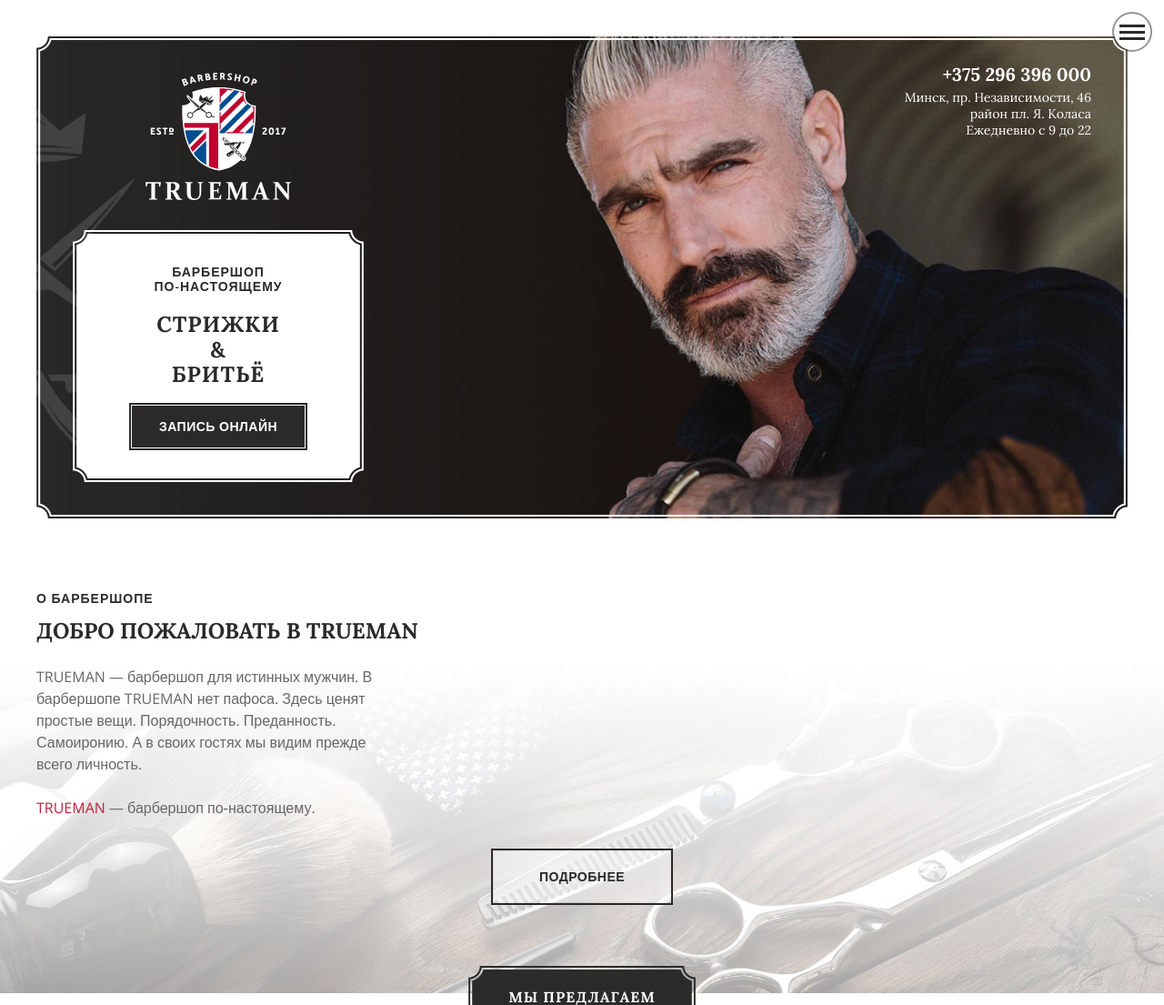
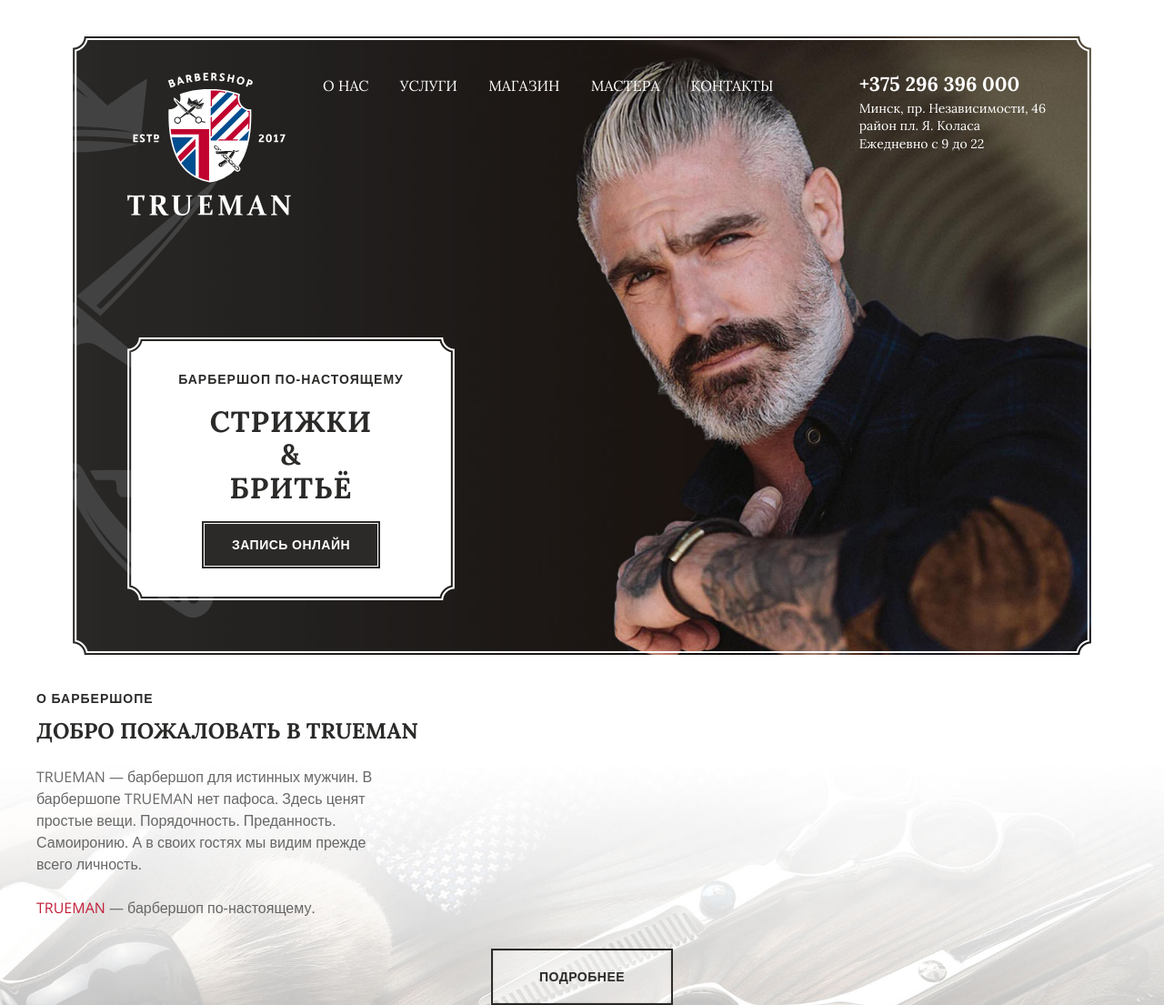
Before and after one commit to nigel-riss/trueman, a PHP site: page / in a window 1280 px wide. Shown: the top 1105 px of the page at 91% size. Run offline with PHP 8.4, Linux system fonts and the light colour scheme; some libraries are stand-ins or nearby versions.

Commit message:
Header styling finished up to desktop

```diff
--- a/index.html
+++ b/index.html
@@ -4,7 +4,8 @@
     <meta charset="UTF-8"/>
     <meta name="viewport" content="width=device-width, initial-scale=1.0"/>
     <meta http-equiv="X-UA-Compatible" content="ie=edge"/>
-    <link href="https://fonts.googleapis.com/css?family=Lora:400,700|Open+Sans:400,600&amp;amp;subset=cyrillic,cyrillic-ext,latin-ext" rel="stylesheet"/>
+    <link href="https://fonts.googleapis.com/css?family=Lora:400,700&amp;amp;subset=cyrillic,cyrillic-ext" rel="stylesheet"/>
+    <link href="https://fonts.googleapis.com/css?family=Open+Sans:400,600&amp;amp;subset=cyrillic,cyrillic-ext,latin-ext" rel="stylesheet"/>
     <link rel="stylesheet" href="styles.css"/>
     <title>Trueman</title>
   </head>
@@ -34,7 +35,7 @@
       </nav>
       <div class="caption">
         <div class="caption__content">
-          <p class="caption__subtitle">Барбершоп<br>по-настоящему</p>
+          <p class="caption__subtitle">Барбершоп по&#8209;настоящему</p>
           <h1 class="caption__title">Стрижки<br>&<br>Бритьё</h1><a class="button" href="#">Запись онлайн</a>
         </div>
       </div>
--- a/styles.css
+++ b/styles.css
@@ -407,6 +407,10 @@ em {
   color: #c21f39;
   font-style: normal; }
 
+@media (min-width: 1200px) {
+  .but-desktop {
+    display: none; } }
+
 .button {
   position: relative;
   display: inline-block;
@@ -447,10 +451,10 @@ em {
     width: 100%; }
 
 .main-header {
+  position: relative;
   padding: 30px;
   padding-top: 20px;
   padding-bottom: 60px;
-  position: relative;
   background-color: #1a1210; }
   @media (min-width: 700px) {
     .main-header {
@@ -464,6 +468,14 @@ em {
       margin: 40px;
       padding: 40px;
       background-image: url("./img/header-bg-l.jpg"); } }
+  @media (min-width: 1200px) {
+    .main-header {
+      width: 1120px;
+      height: 680px;
+      margin: 0 auto;
+      margin-top: 40px;
+      padding: 40px 60px;
+      background-position: left top; } }
   .main-header__border {
     position: absolute;
     left: 0;
@@ -483,6 +495,10 @@ em {
     top: 80px;
     z-index: 0;
     width: 120px; }
+    @media (min-width: 1200px) {
+      .main-header__deco {
+        top: 40px;
+        width: 180px; } }
 
 .logo {
   position: relative;
@@ -495,6 +511,10 @@ em {
       margin: 0;
       margin-bottom: 30px;
       padding: 0 80px; } }
+  @media (min-width: 1200px) {
+    .logo {
+      padding: 0;
+      width: 180px; } }
   .logo__text {
     display: none; }
   .logo__image {
@@ -518,6 +538,9 @@ em {
       top: 15px;
       background-color: #ffffff;
       box-shadow: 0 0 0 2px rgba(43, 42, 41, 0.5); } }
+  @media (min-width: 1200px) {
+    .menu-icon {
+      display: none; } }
   .menu-icon::before {
     content: "";
     position: absolute;
@@ -578,7 +601,6 @@ em {
       background-color: #c21f39; }
 
 .main-menu {
-  position: absolute;
   position: fixed;
   bottom: 0;
   left: -100%;
@@ -592,6 +614,19 @@ em {
   @media (min-width: 700px) {
     .main-menu {
       width: 400px; } }
+  @media (min-width: 1200px) {
+    .main-menu {
+      position: absolute;
+      bottom: auto;
+      left: 260px;
+      right: auto;
+      top: 40px;
+      z-index: 4;
+      width: auto;
+      margin: 0;
+      padding: 0;
+      background-color: transparent;
+      visibility: visible; } }
   .main-menu--shown {
     left: 0;
     opacity: 0.99;
@@ -599,15 +634,27 @@ em {
   .main-menu__logo {
     width: 120px;
     margin: 30px auto; }
+    @media (min-width: 1200px) {
+      .main-menu__logo {
+        display: none; } }
   .main-menu__list {
     margin: 0;
     padding: 20px 0;
     border: 18px solid transparent;
     border-image: url("./img/white-border.png") 36;
     list-style: none; }
+    @media (min-width: 1200px) {
+      .main-menu__list {
+        padding: 0;
+        border: none;
+        border-image: none; } }
     .main-menu__list li {
       margin: 0;
       padding: 0; }
+      @media (min-width: 1200px) {
+        .main-menu__list li {
+          display: inline-block;
+          padding: 0 10px; } }
     .main-menu__list a {
       display: block;
       padding: 10px 0;
@@ -617,19 +664,26 @@ em {
       text-align: center;
       text-decoration: none;
       text-transform: uppercase; }
+      @media (min-width: 1200px) {
+        .main-menu__list a {
+          padding: 5px;
+          font-size: 1rem; } }
 
 .contacts {
   color: #ffffff; }
   @media (min-width: 700px) {
     .contacts {
       position: absolute;
-      bottom: 20px;
       bottom: auto;
       right: 70px;
       top: 30px; } }
   @media (min-width: 900px) {
     .contacts {
       right: 40px; } }
+  @media (min-width: 1200px) {
+    .contacts {
+      right: 50px;
+      top: 40px; } }
   .contacts__phone {
     margin: 0;
     margin-left: -0.25em;
@@ -641,6 +695,9 @@ em {
         margin: 0;
         padding: 0;
         text-align: right; } }
+    @media (min-width: 1200px) {
+      .contacts__phone {
+        text-align: left; } }
     .contacts__phone a {
       color: #ffffff;
       font-family: "Lora", serif;
@@ -648,6 +705,9 @@ em {
       font-weight: 700;
       text-align: center;
       text-decoration: none; }
+      @media (min-width: 1200px) {
+        .contacts__phone a {
+          font-size: 1.35rem; } }
   .contacts__address {
     display: none; }
     @media (min-width: 900px) {
@@ -660,6 +720,11 @@ em {
         font-size: 0.875rem;
         line-height: 1.3;
         text-align: right; } }
+    @media (min-width: 1200px) {
+      .contacts__address {
+        text-align: left;
+        font-size: 0.875rem;
+        line-height: 1.4; } }
 
 .caption {
   position: relative;
@@ -671,6 +736,12 @@ em {
     .caption {
       width: 320px;
       margin: 0; } }
+  @media (min-width: 1200px) {
+    .caption {
+      position: absolute;
+      bottom: 60px;
+      left: 60px;
+      width: 360px; } }
   .caption__content {
     padding: 20px 0;
     text-align: center;
@@ -683,6 +754,9 @@ em {
     letter-spacing: 1px;
     text-align: center;
     text-transform: uppercase; }
+    @media (min-width: 1200px) {
+      .caption__title {
+        font-size: 2rem; } }
   .caption__subtitle {
     margin: 0;
     padding: 0;
```
